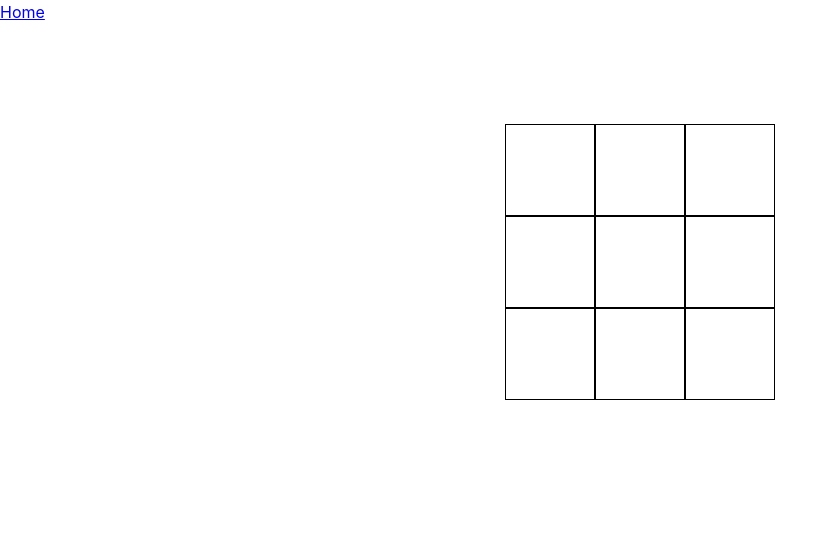
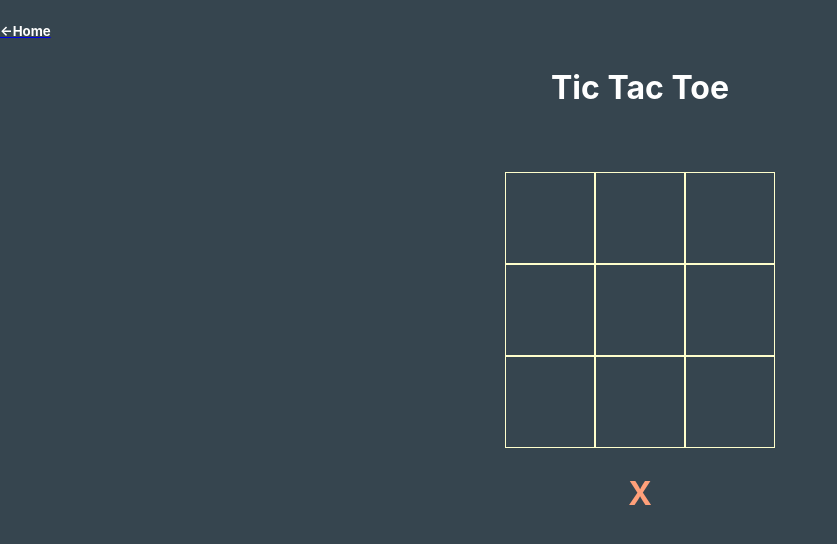
Before and after one commit to AmruthjithSunil/game-library, a React (Vite) app: page /tictactoe in a window 1280 px wide. Shown: the top 544 px of the page, without its empty margins (0-837 px from the left). Built offline with nearby package versions, Linux system fonts and the light colour scheme.

Commit message:
UI updated

```diff
--- a/src/App.jsx
+++ b/src/App.jsx
@@ -1,10 +1,36 @@
 import { Link } from "react-router-dom";
+import styled from "styled-components";
+
+const Title = styled.h1`
+  color: white;
+`;
+
+const Frame = styled.div`
+  text-align: center;
+`;
+
+const GameButton = styled.button`
+  width: 325px;
+  height: 62px;
+  background: #ff7f50;
+  border-radius: 8px;
+  border-color: #ff7f50;
+`;
+
+const GameName = styled.h3`
+  color: white;
+`;
 
 function App() {
   return (
-    <>
-      <Link to="/tictactoe">TicTactToe</Link>
-    </>
+    <Frame>
+      <Title>Home</Title>
+      <Link to="/tictactoe">
+        <GameButton>
+          <GameName>TicTacToe</GameName>
+        </GameButton>
+      </Link>
+    </Frame>
   );
 }
 
--- a/src/index.css
+++ b/src/index.css
@@ -12,4 +12,5 @@
 
 body {
   margin: 0;
+  background-color: #36454f;
 }
--- a/src/pages/TicTacToe/Box.jsx
+++ b/src/pages/TicTacToe/Box.jsx
@@ -1,9 +1,11 @@
 import styled from "styled-components";
+import X from "./X";
+import O from "./O";
 
 const Frame = styled.div`
   width: 90px;
   height: 90px;
-  border: solid 1px;
+  border: solid 1.5px #ffffcc;
   padding: auto;
   text-align: center;
 `;
@@ -26,7 +28,8 @@ export default function Box({
 
   return (
     <Frame onClick={clickHandler}>
-      <h1>{content}</h1>
+      {content === "X" && <X />}
+      {content === "O" && <O />}
     </Frame>
   );
 }
--- /dev/null
+++ b/src/pages/TicTacToe/O.jsx
@@ -0,0 +1,9 @@
+import styled from "styled-components";
+
+const Frame = styled.h1`
+  color: #8fbc8f;
+`;
+
+export default function O() {
+  return <Frame>O</Frame>;
+}
--- a/src/pages/TicTacToe/TicTacToe.jsx
+++ b/src/pages/TicTacToe/TicTacToe.jsx
@@ -2,6 +2,8 @@ import { Link } from "react-router-dom";
 import styled from "styled-components";
 import Box from "./Box";
 import { useState } from "react";
+import O from "./O";
+import X from "./X";
 
 const Row = styled.div`
   display: flex;
@@ -10,7 +12,21 @@ const Row = styled.div`
 const PlayGround = styled.div`
   width: 270px;
   margin: auto;
-  margin-top: 100px;
+  margin-top: 60px;
+  text-align: center;
+`;
+
+const BackName = styled.h5`
+  color: white;
+`;
+
+const Title = styled.h1`
+  color: white;
+  text-align: center;
+`;
+
+const Flex = styled.div`
+  display: flex;
 `;
 
 export default function TicTacToe() {
@@ -56,7 +72,10 @@ export default function TicTacToe() {
 
   return (
     <>
-      <Link to="/">Home</Link>
+      <Link to="/">
+        <BackName>{"<-"}Home</BackName>
+      </Link>
+      <Title>Tic Tac Toe</Title>
       <PlayGround>
         {boxes.map((row) => (
           <Row key={row[0].id}>
@@ -72,6 +91,7 @@ export default function TicTacToe() {
             ))}
           </Row>
         ))}
+        {activePlayer ? <O /> : <X />}
         {/* <button onClick={undoHandler}>undo</button> */}
       </PlayGround>
     </>
--- /dev/null
+++ b/src/pages/TicTacToe/X.jsx
@@ -0,0 +1,9 @@
+import styled from "styled-components";
+
+const Frame = styled.h1`
+  color: #ffa07a;
+`;
+
+export default function X() {
+  return <Frame>X</Frame>;
+}
```
